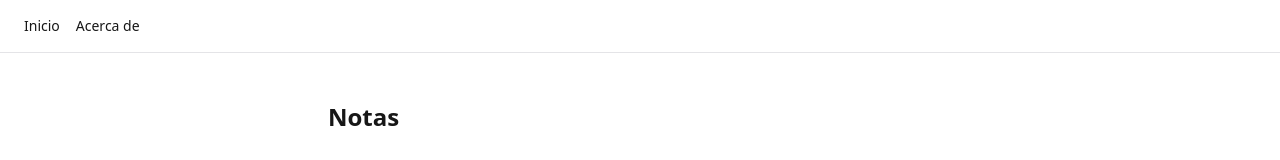
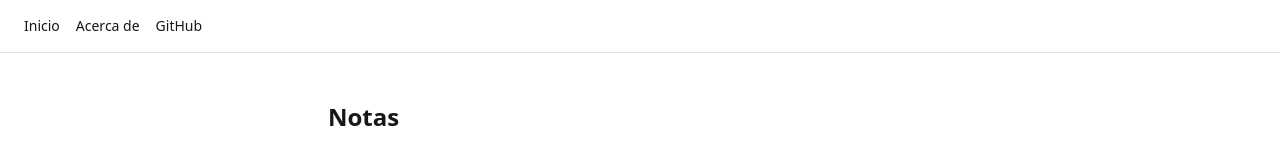
Before and after one commit to dieg00/orq-sandbox, a Next.js app: page / in a window 1280 px wide. Shown: the top 160 px of the page. Built offline with nearby package versions, Linux system fonts and the light colour scheme.

Commit message:
Añade un enlace a GitHub en la cabecera (#17)
* orq(14): ejecutar

Orq-Task: #14
Orq-Role: hacedor

* orq(14): aprendizajes

Orq-Task: #14
Orq-Role: orquestador

```diff
--- a/src/components/Cabecera.tsx
+++ b/src/components/Cabecera.tsx
@@ -11,6 +11,13 @@
             {enlace.texto}
           </Link>
         ))}
+        <a
+          href="https://github.com/dieg00/orq-sandbox"
+          target="_blank"
+          rel="noopener noreferrer"
+        >
+          GitHub
+        </a>
       </nav>
     </header>
   );
```
Also changed, not shown: 2 other files (tests, documents, lock files or other folders).
